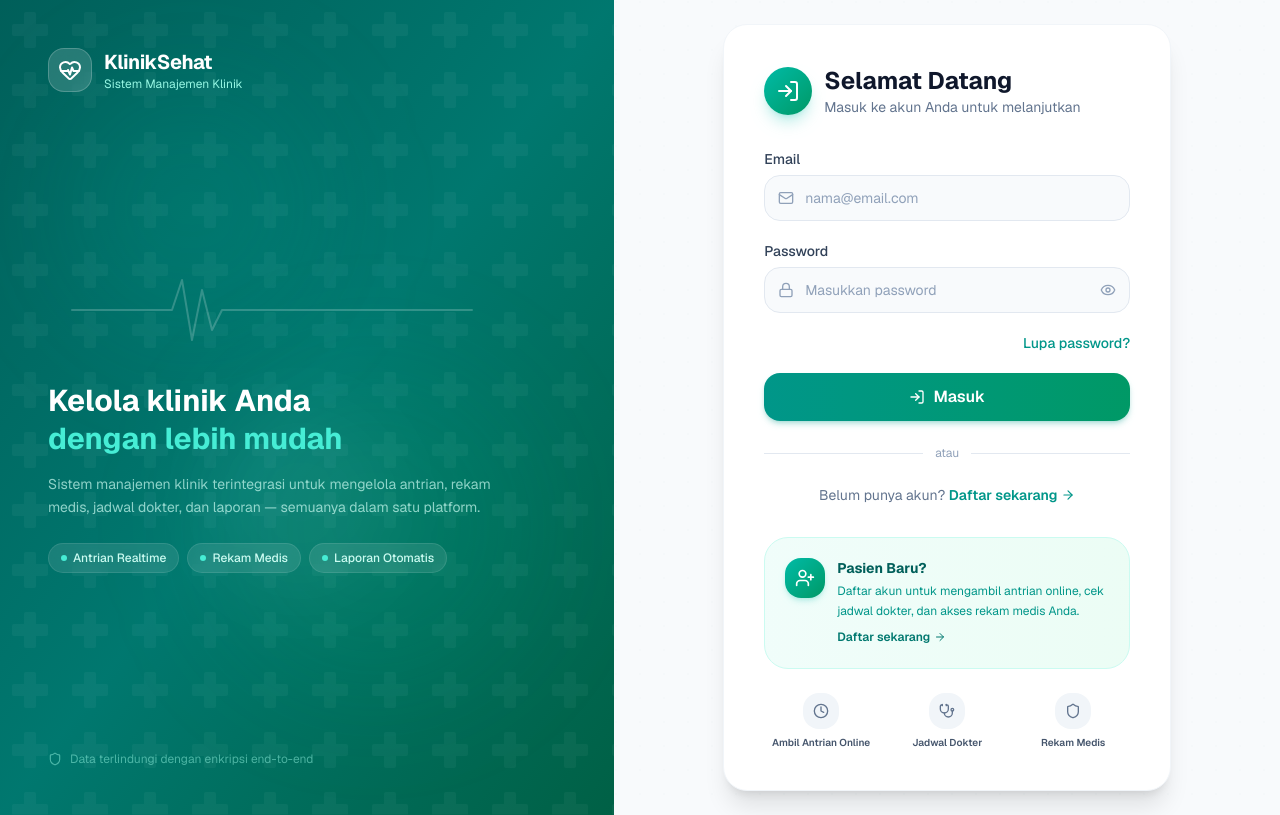
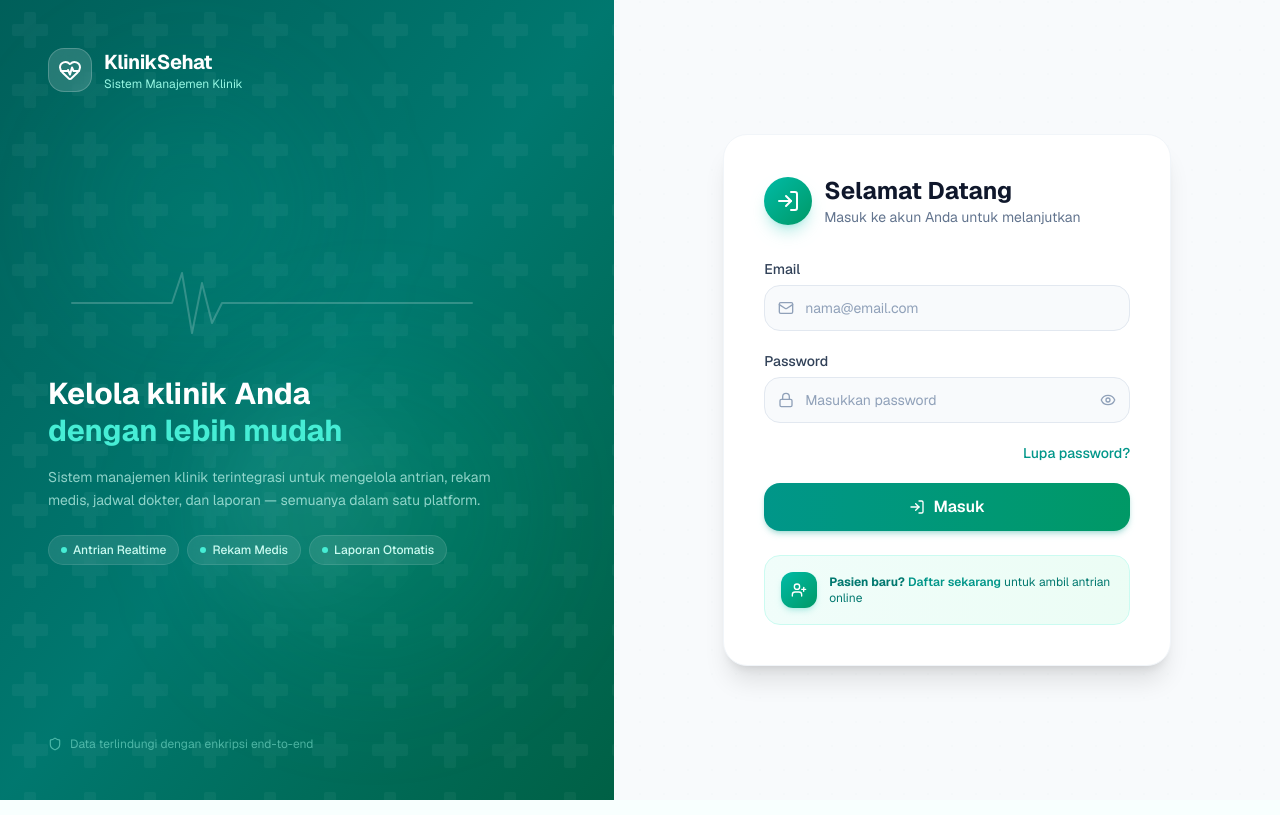
Before and after one commit to muhammadindrawan24/adi-sistemmanajemenklinik, a Next.js app: page /login in a window 1280 px wide. Built offline with nearby package versions, Linux system fonts and the light colour scheme.

Commit message:
fix: simplify login page, remove scroll

```diff
--- a/src/app/(auth)/login/page.tsx
+++ b/src/app/(auth)/login/page.tsx
@@ -282,86 +282,28 @@ export default function LoginPage() {
           </motion.div>
         </form>
 
-        {/* Divider */}
+        {/* Info untuk Pasien */}
         <motion.div
           initial="hidden"
           animate="visible"
           variants={fadeIn}
           custom={5}
-          className="relative my-6"
+          className="mt-6 rounded-xl bg-gradient-to-r from-teal-50 to-emerald-50 border border-teal-100 p-4"
         >
-          <div className="absolute inset-0 flex items-center">
-            <div className="w-full border-t border-slate-200" />
-          </div>
-          <div className="relative flex justify-center text-xs">
-            <span className="px-3 bg-white text-slate-400">atau</span>
-          </div>
-        </motion.div>
-
-        {/* Register Link */}
-        <motion.div
-          initial="hidden"
-          animate="visible"
-          variants={fadeIn}
-          custom={6}
-          className="text-center"
-        >
-          <p className="text-sm text-slate-500">
-            Belum punya akun?{" "}
-            <Link
-              href="/register"
-              className="text-teal-600 hover:text-teal-700 font-semibold inline-flex items-center gap-1 transition-colors group"
-            >
-              Daftar sekarang
-              <ArrowRight className="w-3.5 h-3.5 transition-transform group-hover:translate-x-0.5" />
-            </Link>
-          </p>
-        </motion.div>
-
-        {/* Info untuk Pasien */}
-        <motion.div
-          initial="hidden"
-          animate="visible"
-          variants={fadeIn}
-          custom={7}
-          className="mt-8 rounded-2xl bg-gradient-to-r from-teal-50 to-emerald-50 border border-teal-100 p-5"
-        >
-          <div className="flex items-start gap-3">
-            <div className="flex h-10 w-10 items-center justify-center rounded-xl bg-gradient-to-br from-teal-500 to-emerald-600 shadow-md shadow-teal-500/20 shrink-0">
-              <UserPlus className="h-5 w-5 text-white" />
+          <div className="flex items-center gap-3">
+            <div className="flex h-9 w-9 items-center justify-center rounded-lg bg-gradient-to-br from-teal-500 to-emerald-600 shadow-md shadow-teal-500/20 shrink-0">
+              <UserPlus className="h-4 w-4 text-white" />
             </div>
-            <div>
-              <h4 className="text-sm font-bold text-teal-800 mb-1">Pasien Baru?</h4>
-              <p className="text-xs text-teal-600 leading-relaxed">
-                Daftar akun untuk mengambil antrian online, cek jadwal dokter, dan akses rekam medis Anda.
+            <div className="flex-1">
+              <p className="text-xs text-teal-700">
+                <span className="font-bold">Pasien baru?</span>{" "}
+                <Link href="/register" className="font-semibold text-teal-600 hover:text-teal-700 transition-colors">
+                  Daftar sekarang
+                </Link>{" "}
+                untuk ambil antrian online
               </p>
-              <Link
-                href="/register"
-                className="inline-flex items-center gap-1 mt-2 text-xs font-semibold text-teal-700 hover:text-teal-800 transition-colors"
-              >
-                Daftar sekarang
-                <ArrowRight className="h-3 w-3" />
-              </Link>
             </div>
           </div>
-        </motion.div>
-
-        {/* Fitur Utama */}
-        <motion.div
-          initial="hidden"
-          animate="visible"
-          variants={fadeIn}
-          custom={8}
-          className="mt-6 grid grid-cols-3 gap-3"
-        >
-          {features.map((feature, i) => (
-            <div key={i} className="text-center">
-              <div className="flex h-9 w-9 items-center justify-center rounded-xl bg-slate-100 mx-auto mb-2">
-                <feature.icon className="h-4 w-4 text-slate-500" />
-              </div>
-              <p className="text-[10px] font-semibold text-slate-600 leading-tight">{feature.label}</p>
-            </div>
-          ))}
         </motion.div>
       </div>
     </>
```
